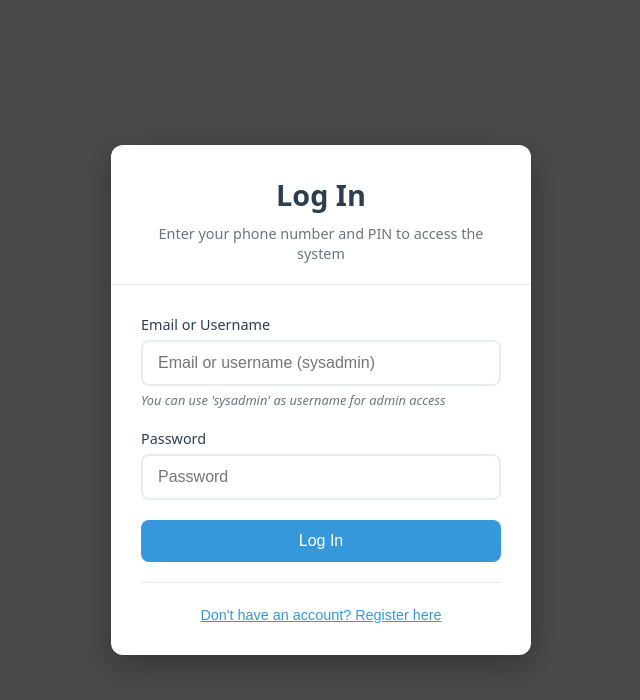
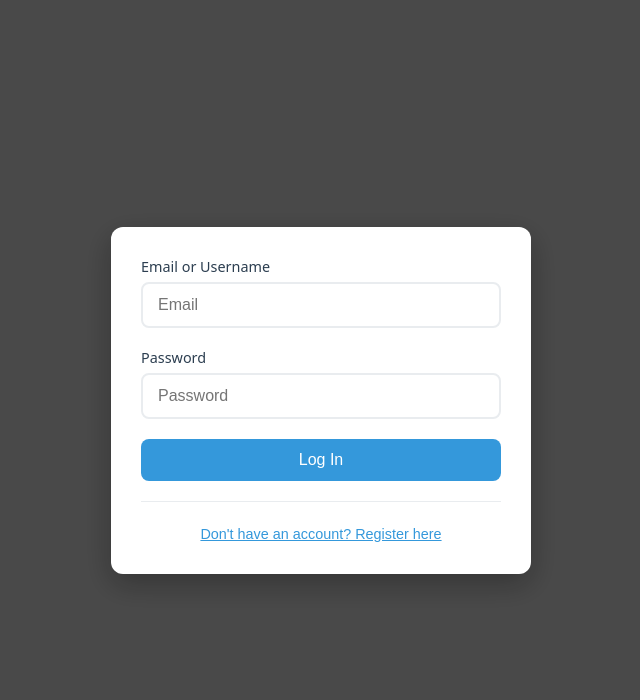
Before and after one commit to terningdev/calendar-app, a React (Create React App) app in the folder frontend/: page /skills in a window 1280 px wide. Shown: the top 700 px of the page, without its empty margins (319-959 px from the left). Built offline with nearby package versions, Linux system fonts and the light colour scheme; no server answers.

Commit message:
Simplify login form UI - Remove header and subtitle text from login view - Change placeholder to just 'Email' - Remove hint text about sysadmin username - Keep only email/username and password fields with login button

```diff
--- a/frontend/src/components/LoginModal.js
+++ b/frontend/src/components/LoginModal.js
@@ -160,15 +160,14 @@ const LoginModal = ({ onAuthSuccess }) => {
     return (
         <div className="login-modal-overlay">
             <div className="login-modal">
-                <div className="login-modal-header">
-                    <h2>{isLogin ? 'Log In' : 'Register'}</h2>
-                    <p className="login-modal-subtitle">
-                        {isLogin
-                            ? 'Enter your phone number and PIN to access the system'
-                            : 'Create a new account (requires administrator approval)'
-                        }
-                    </p>
-                </div>
+                {!isLogin && (
+                    <div className="login-modal-header">
+                        <h2>Register</h2>
+                        <p className="login-modal-subtitle">
+                            Create a new account (requires administrator approval)
+                        </p>
+                    </div>
+                )}
 
                 <form onSubmit={handleSubmit} className="login-form">
                     {isLogin ? (
@@ -181,10 +180,9 @@ const LoginModal = ({ onAuthSuccess }) => {
                                     name="email"
                                     value={formData.email}
                                     onChange={handleInputChange}
-                                    placeholder="Email or username (sysadmin)"
+                                    placeholder="Email"
                                     disabled={loading}
                                 />
-                                <small className="form-hint">You can use 'sysadmin' as username for admin access</small>
                             </div>
                             <div className="form-group">
                                 <label htmlFor="password">Password</label>
```
